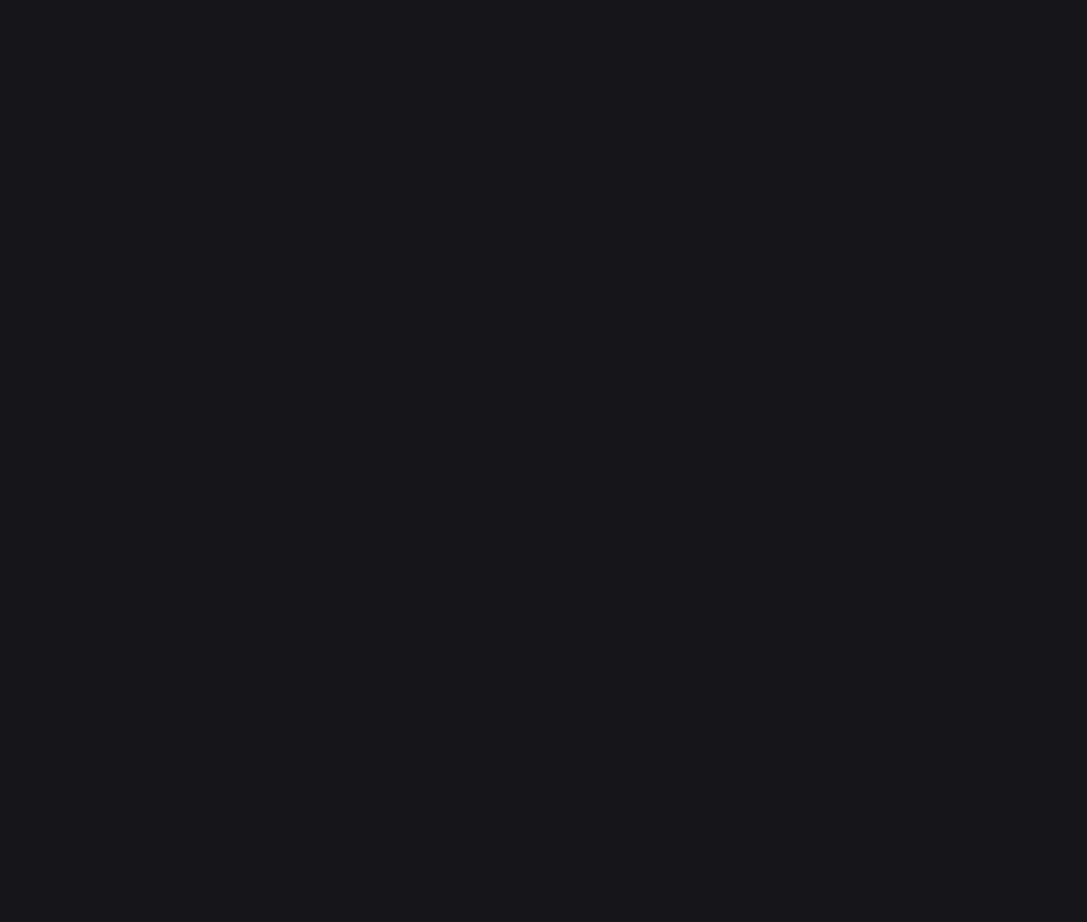
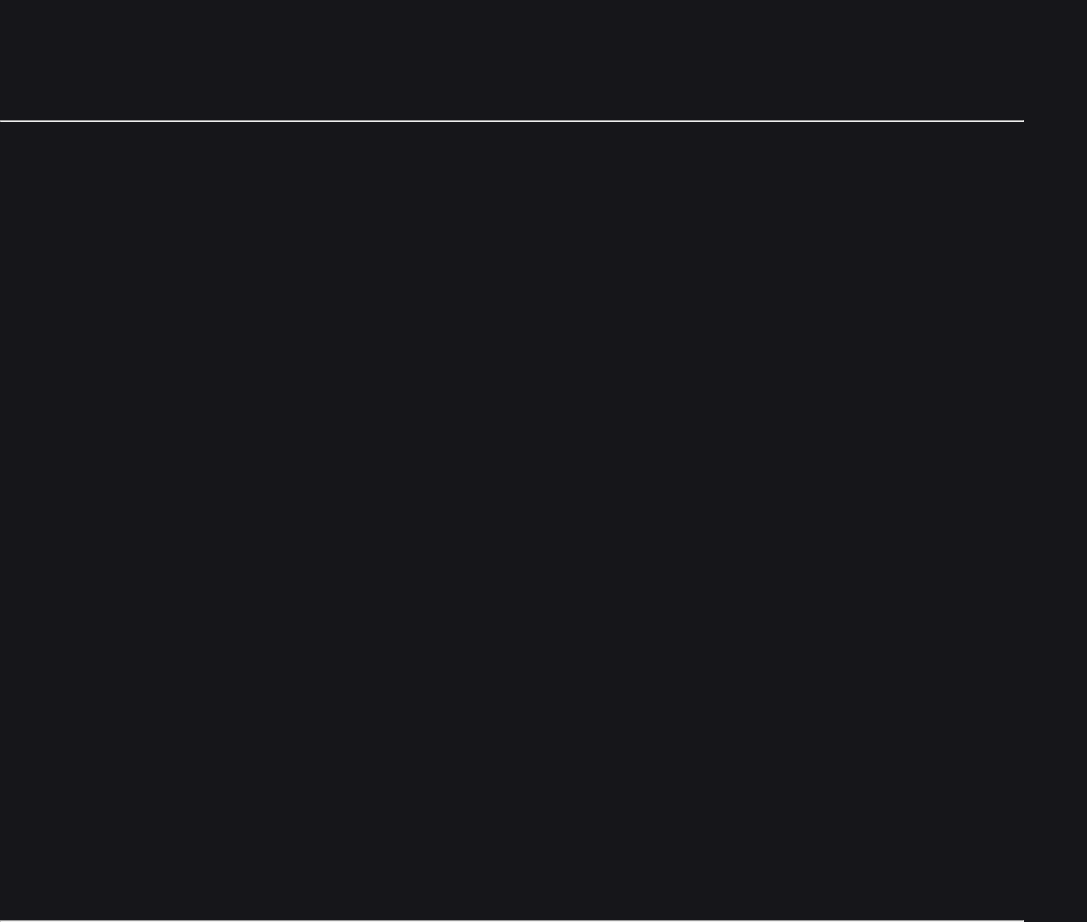
Before and after one commit to daksh4469/Portfolio, a React (Create React App) app: page / in a window 1280 px wide. Shown: the part 2280-3202 px from the top of the page, without its empty margins (0-1087 px from the left). Built offline with nearby package versions, Linux system fonts and the light colour scheme.

Commit message:
Add hr for ref

```diff
--- a/src/App.js
+++ b/src/App.js
@@ -7,6 +7,8 @@ function App() {
       <Body />
       <hr className="hr1"></hr>
       <hr className="hr2"></hr>
+      <hr className="hr3"></hr>
+      <hr className="hr4"></hr>
     </div>
   );
 }
--- a/src/index.css
+++ b/src/index.css
@@ -37,3 +37,17 @@ code {
   width: 80vw;
   background-color: #fff;
 }
+
+.hr3 {
+  position: absolute;
+  top: 300vh;
+  width: 80vw;
+  background-color: #fff;
+}
+
+.hr4 {
+  position: absolute;
+  top: 400vh;
+  width: 80vw;
+  background-color: #fff;
+}
```
